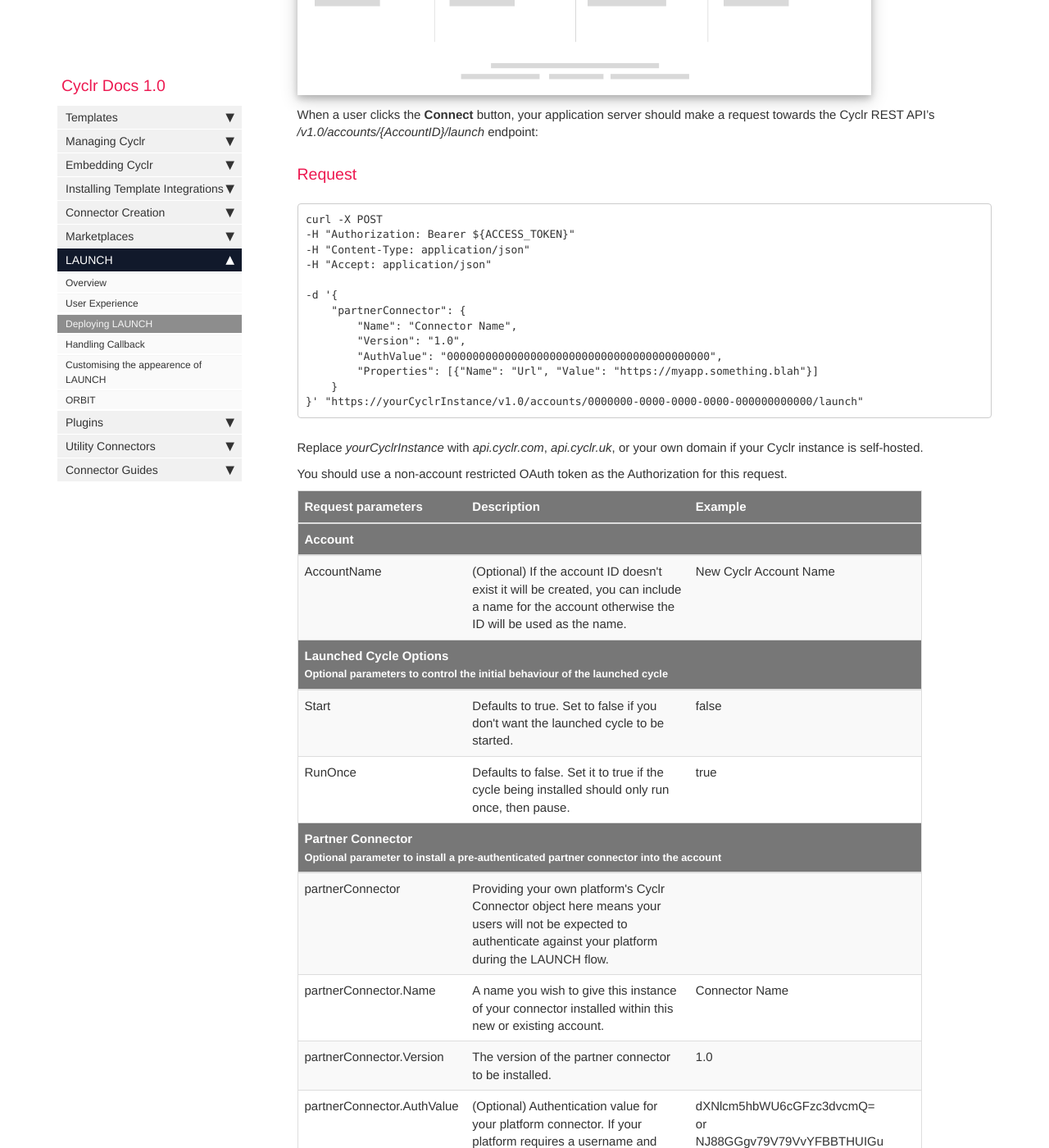
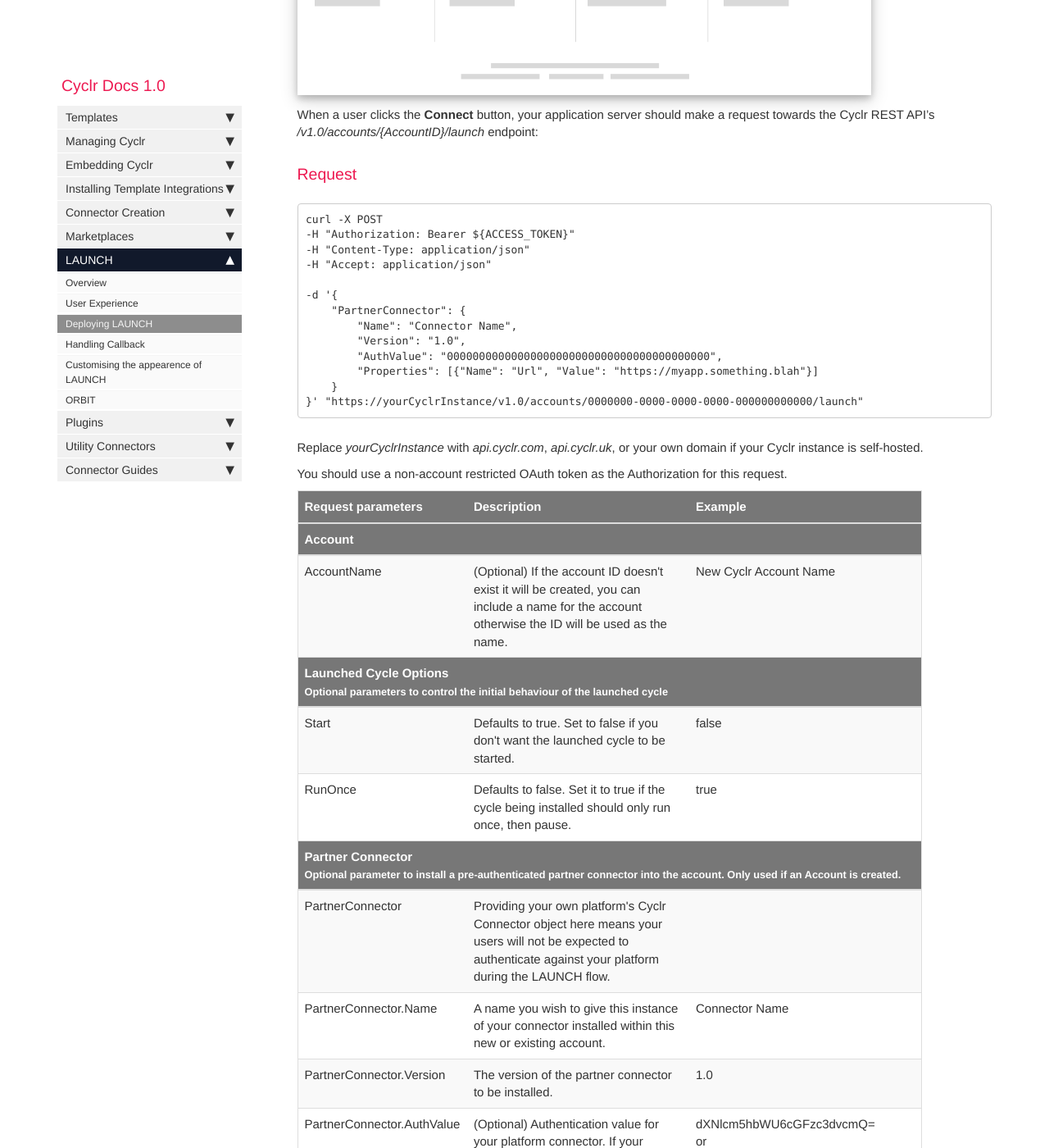
Before and after one commit to sneakysneak/docs, a Jekyll site: the page built from pages/launch/launch-deployment.md, in a window 1280 px wide and 1400 px high, scrolled down 743 px. Shown: the whole window at 82% size. Built offline with Jekyll 4.4.1, drawn with Linux system fonts in a browser that asks for light colours; nearby versions of some CDN libraries; comment, search, counter and statistics services are not loaded; some of the changed text lies outside the part shown.

Commit message:
Changed partnerConnector to PartnerConnector.

```diff
--- a/pages/launch/launch-deployment.md
+++ b/pages/launch/launch-deployment.md
@@ -21,7 +21,7 @@ curl -X POST
 -H "Accept: application/json"
 
 -d '{
-    "partnerConnector": {
+    "PartnerConnector": {
         "Name": "Connector Name",
         "Version": "1.0",
         "AuthValue": "00000000000000000000000000000000000000000",
@@ -69,27 +69,27 @@ You should use a non-account restricted OAuth token as the Authorization for thi
     <thead>
         <tr>
             <th colspan="3">Partner Connector<br/>
-            <small>Optional parameter to install a pre-authenticated partner connector into the account</small></th>
+            <small>Optional parameter to install a pre-authenticated partner connector into the account.  Only used if an Account is created.</small></th>
         </tr>
     </thead>
     <tr>
-        <td>partnerConnector</td>
+        <td>PartnerConnector</td>
         <td>Providing your own platform's Cyclr Connector object here means your users will not be expected to authenticate against your platform during the LAUNCH flow.
         </td>
         <td></td>
     </tr>
     <tr>
-        <td>partnerConnector.Name</td>
+        <td>PartnerConnector.Name</td>
         <td>A name you wish to give this instance of your connector installed within this new or existing account.</td>
         <td>Connector Name</td>
     </tr>
     <tr>
-        <td>partnerConnector.Version</td>
+        <td>PartnerConnector.Version</td>
         <td>The version of the partner connector to be installed.</td>
         <td>1.0</td>
     </tr>
     <tr>
-        <td>partnerConnector.AuthValue</td>
+        <td>PartnerConnector.AuthValue</td>
         <td>(Optional) Authentication value for your platform connector.
         If your platform requires a username and password, provide a base64 encoded version of "username:password".
         Provide API keys as plain text.
@@ -99,7 +99,7 @@ or<br />
 NJ88GGgv79V79VvYFBBTHUIGu</td>
     </tr>
     <tr>
-        <td>partnerConnector.[Properties]</td>
+        <td>PartnerConnector.[Properties]</td>
         <td>An array of properties required by the partner connector for successful installation. This is not relevant to all connectors.</td>
         <td>[ {"Name": "Url", "Value": "http://customDomain.appName.com"} ]</td>
     </tr>
```
